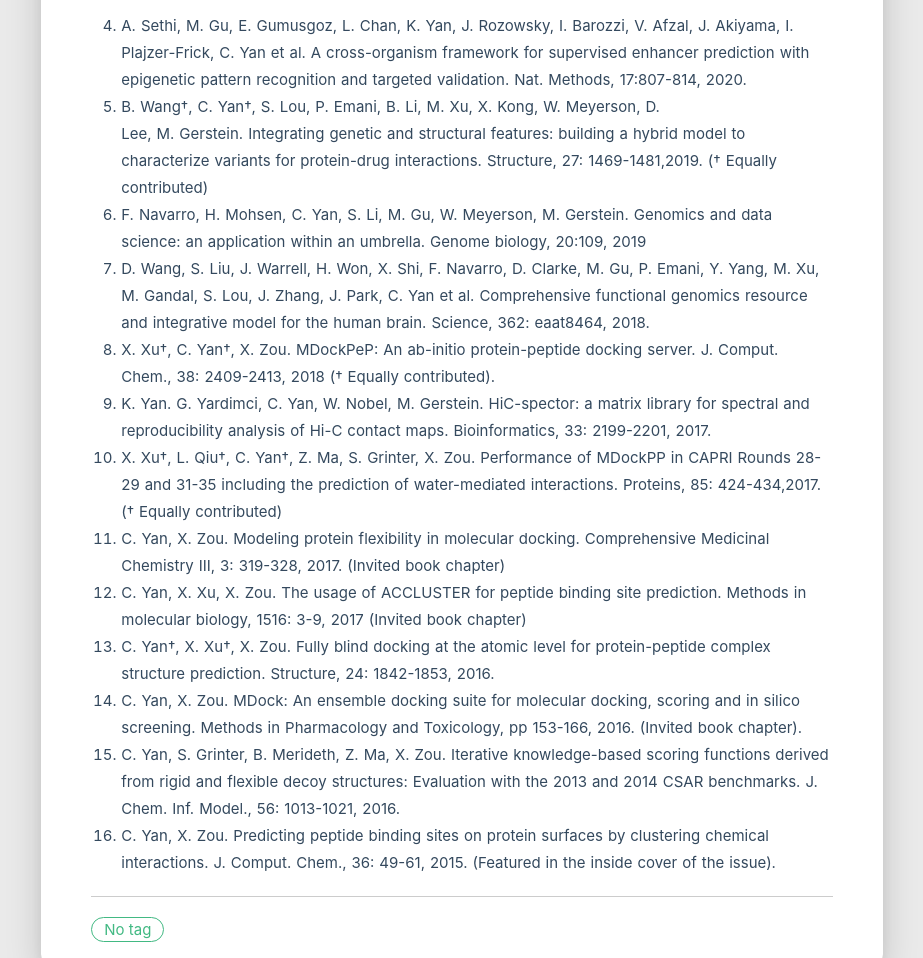
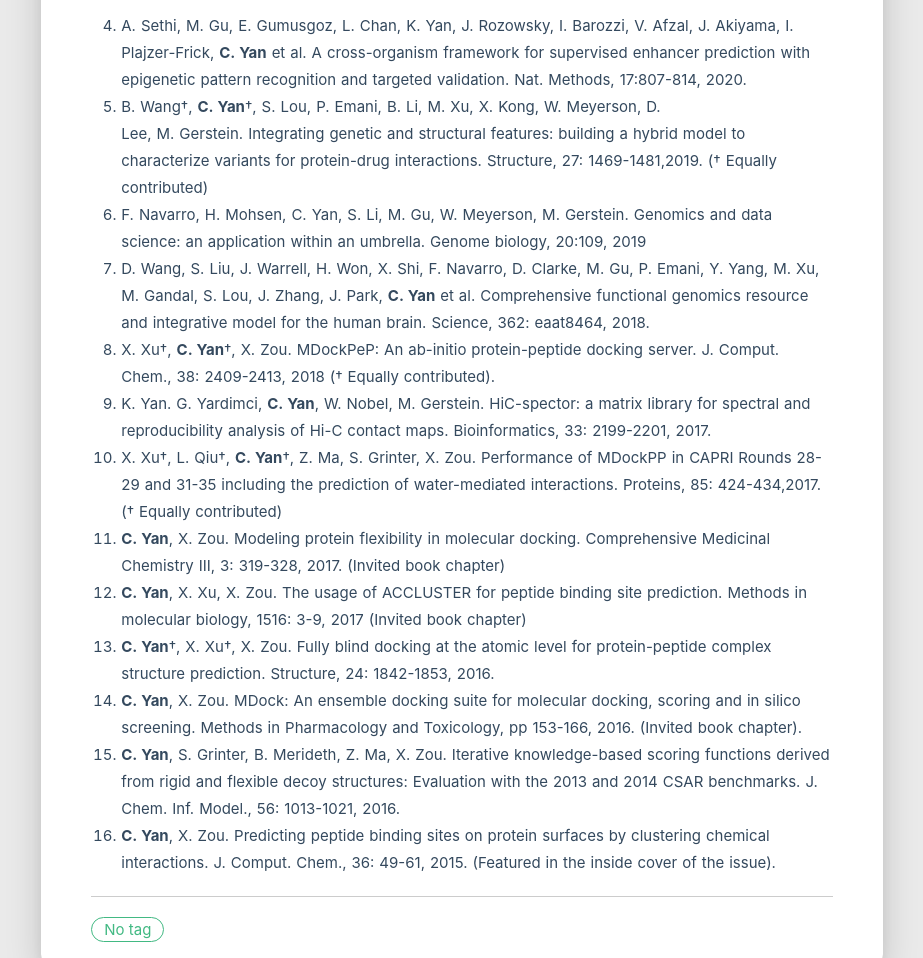
Before and after one commit to ChengfeiYan/chengfeiyan.github.io, a plain HTML site: page publications/index.html in a window 1280 px wide. Shown: the part 915-1873 px from the top of the page, without its empty margins (34-957 px from the left). Drawn offline with Linux system fonts and the light colour scheme; no server answers; a script that the page names is missing.

Commit message:
Site updated: 2022-03-07 20:00:02

```diff
--- a/publications/index.html
+++ b/publications/index.html
@@ -384,19 +384,19 @@
 <li><strong>Y. Si, C. Yan</strong>*. Protein Complex Structure Prediction Powered by Multiple Sequence Alignments of Interologs from Multiple Taxonomic Ranks and AlphaFold2, bioRxiv 2021.12.21.473437; doi: <a target="_blank" rel="noopener" href="https://doi.org/10.1101/2021.12.21.473437">https://doi.org/10.1101/2021.12.21.473437</a>.</li>
 <li><strong>Y. Si, Y. Zhang, C. Yan</strong>*. A reproducibility analysis-based statistical framework for evolutionary coupling detection, Briefings in Bioinformatics 2022, bbab576, doi: 10.1093/bib/bbab576.</li>
 <li><strong>Y. Si, C. Yan</strong>*. Improved protein contact prediction using dimensional hybrid residual networks and singularityenhanced loss function, Briefings in Bioinformatics 2021, 22, bbab341.<h2 id="Before-Joining-HUST"><a href="#Before-Joining-HUST" class="headerlink" title="Before Joining HUST"></a>Before Joining HUST</h2></li>
-<li>A. Sethi, M. Gu, E. Gumusgoz, L. Chan, K. Yan, J. Rozowsky, I. Barozzi, V. Afzal, J. Akiyama, I. Plajzer-Frick, C. Yan et al. A cross-organism framework for supervised enhancer prediction with epigenetic pattern recognition and targeted validation. Nat. Methods, 17:807-814, 2020.</li>
-<li>B. Wang†, C. Yan†, S. Lou, P. Emani, B. Li, M. Xu, X. Kong, W. Meyerson, D.<br>Lee, M. Gerstein.  Integrating genetic and structural features: building a hybrid model to characterize variants for protein-drug interactions. Structure, 27: 1469-1481,2019. († Equally contributed)</li>
+<li>A. Sethi, M. Gu, E. Gumusgoz, L. Chan, K. Yan, J. Rozowsky, I. Barozzi, V. Afzal, J. Akiyama, I. Plajzer-Frick, <strong>C. Yan</strong> et al. A cross-organism framework for supervised enhancer prediction with epigenetic pattern recognition and targeted validation. Nat. Methods, 17:807-814, 2020.</li>
+<li>B. Wang†, <strong>C. Yan</strong>†, S. Lou, P. Emani, B. Li, M. Xu, X. Kong, W. Meyerson, D.<br>Lee, M. Gerstein.  Integrating genetic and structural features: building a hybrid model to characterize variants for protein-drug interactions. Structure, 27: 1469-1481,2019. († Equally contributed)</li>
 <li>F. Navarro, H. Mohsen, C.  Yan, S. Li, M. Gu, W. Meyerson, M. Gerstein. Genomics and data science: an application within an umbrella. Genome biology, 20:109, 2019</li>
-<li>D. Wang, S. Liu, J. Warrell, H. Won, X. Shi, F. Navarro, D. Clarke, M. Gu, P. Emani, Y. Yang, M. Xu, M. Gandal, S. Lou, J. Zhang, J. Park, C. Yan et al. Comprehensive functional genomics resource and integrative model for the human brain. Science, 362: eaat8464, 2018.</li>
-<li>X. Xu†, C. Yan†, X. Zou.  MDockPeP: An ab-initio protein-peptide docking server.  J. Comput. Chem., 38: 2409-2413, 2018 († Equally contributed).</li>
-<li>K. Yan.  G. Yardimci, C. Yan, W. Nobel, M. Gerstein.  HiC-spector:  a matrix library for spectral and reproducibility analysis of Hi-C contact maps. Bioinformatics, 33: 2199-2201, 2017.</li>
-<li>X. Xu†, L. Qiu†, C. Yan†, Z. Ma, S. Grinter, X. Zou. Performance of MDockPP in CAPRI Rounds 28-29 and 31-35 including the prediction of water-mediated interactions. Proteins, 85: 424-434,2017. († Equally contributed)</li>
-<li>C. Yan, X. Zou. Modeling protein flexibility in molecular docking. Comprehensive Medicinal Chemistry III, 3: 319-328, 2017. (Invited book chapter)</li>
-<li>C. Yan, X. Xu, X. Zou.  The usage of ACCLUSTER for peptide binding site prediction. Methods in molecular biology, 1516: 3-9, 2017 (Invited book chapter)</li>
-<li>C. Yan†, X. Xu†, X. Zou.  Fully blind docking at the atomic level for protein-peptide complex structure prediction. Structure, 24: 1842-1853, 2016. </li>
-<li>C. Yan, X. Zou.  MDock:  An ensemble docking suite for molecular docking, scoring and in silico screening. Methods in Pharmacology and Toxicology, pp 153-166, 2016. (Invited book chapter). </li>
-<li>C. Yan, S. Grinter, B. Merideth, Z. Ma, X. Zou.  Iterative knowledge-based scoring functions derived from rigid and flexible decoy structures: Evaluation with the 2013 and 2014 CSAR benchmarks. J. Chem.  Inf.  Model., 56: 1013-1021, 2016.</li>
-<li>C. Yan, X. Zou. Predicting peptide binding sites on protein surfaces by clustering chemical interactions. J. Comput. Chem., 36: 49-61, 2015. (Featured in the inside cover of the issue).</li>
+<li>D. Wang, S. Liu, J. Warrell, H. Won, X. Shi, F. Navarro, D. Clarke, M. Gu, P. Emani, Y. Yang, M. Xu, M. Gandal, S. Lou, J. Zhang, J. Park, <strong>C. Yan</strong> et al. Comprehensive functional genomics resource and integrative model for the human brain. Science, 362: eaat8464, 2018.</li>
+<li>X. Xu†, <strong>C. Yan</strong>†, X. Zou.  MDockPeP: An ab-initio protein-peptide docking server.  J. Comput. Chem., 38: 2409-2413, 2018 († Equally contributed).</li>
+<li>K. Yan.  G. Yardimci, <strong>C. Yan</strong>, W. Nobel, M. Gerstein.  HiC-spector:  a matrix library for spectral and reproducibility analysis of Hi-C contact maps. Bioinformatics, 33: 2199-2201, 2017.</li>
+<li>X. Xu†, L. Qiu†, <strong>C. Yan</strong>†, Z. Ma, S. Grinter, X. Zou. Performance of MDockPP in CAPRI Rounds 28-29 and 31-35 including the prediction of water-mediated interactions. Proteins, 85: 424-434,2017. († Equally contributed)</li>
+<li><strong>C. Yan</strong>, X. Zou. Modeling protein flexibility in molecular docking. Comprehensive Medicinal Chemistry III, 3: 319-328, 2017. (Invited book chapter)</li>
+<li><strong>C. Yan</strong>, X. Xu, X. Zou.  The usage of ACCLUSTER for peptide binding site prediction. Methods in molecular biology, 1516: 3-9, 2017 (Invited book chapter)</li>
+<li><strong>C. Yan</strong>†, X. Xu†, X. Zou.  Fully blind docking at the atomic level for protein-peptide complex structure prediction. Structure, 24: 1842-1853, 2016. </li>
+<li><strong>C. Yan</strong>, X. Zou.  MDock:  An ensemble docking suite for molecular docking, scoring and in silico screening. Methods in Pharmacology and Toxicology, pp 153-166, 2016. (Invited book chapter). </li>
+<li><strong>C. Yan</strong>, S. Grinter, B. Merideth, Z. Ma, X. Zou.  Iterative knowledge-based scoring functions derived from rigid and flexible decoy structures: Evaluation with the 2013 and 2014 CSAR benchmarks. J. Chem.  Inf.  Model., 56: 1013-1021, 2016.</li>
+<li><strong>C. Yan</strong>, X. Zou. Predicting peptide binding sites on protein surfaces by clustering chemical interactions. J. Comput. Chem., 36: 49-61, 2015. (Featured in the inside cover of the issue).</li>
 </ol>
 
 
```
Also changed, not shown: resources/index.html (+5 -5 lines).
